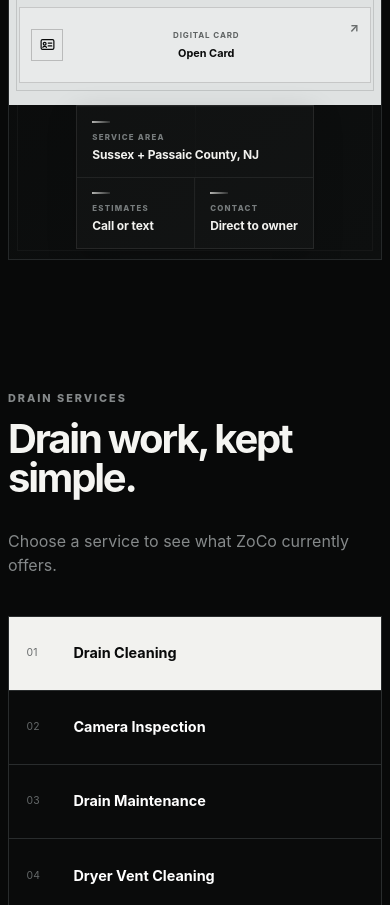
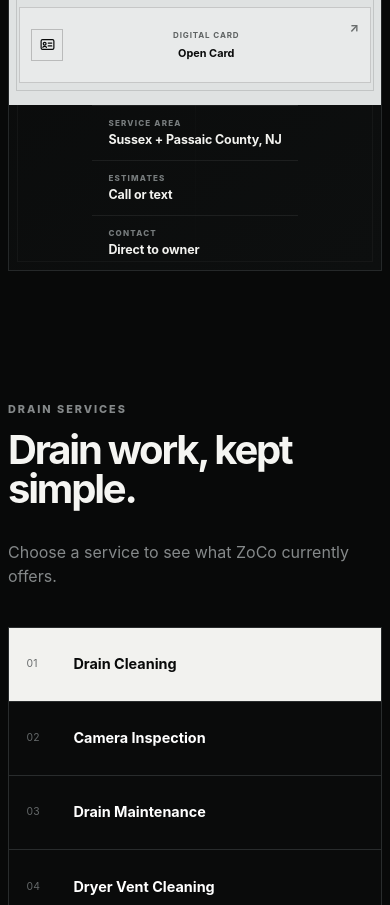
Before and after one commit to gryszzz/ZoCo-Web, a plain HTML site: page index.html in a window 390 px wide. Shown: the part 1510-2415 px from the top of the page. Drawn offline with Linux system fonts and the light colour scheme.

Commit message:
Simplify mobile hero info section

```diff
--- a/theme.css
+++ b/theme.css
@@ -564,3 +564,50 @@ button{font:inherit}
     font-size:.75rem!important;
   }
 }
+
+
+/* simple-even-hero-info-v25 */
+.hero-bottomline{
+  background:transparent!important;
+  box-shadow:none!important;
+}
+.hero-bottomline>div{
+  background:transparent!important;
+}
+.hero-bottomline>div:before{
+  display:none!important;
+}
+
+@media(max-width:620px){
+  .hero-bottomline{
+    margin:0!important;
+    border:0!important;
+    border-top:1px solid rgba(255,255,255,.08)!important;
+    grid-template-columns:1fr!important;
+    background:transparent!important;
+    box-shadow:none!important;
+  }
+  .hero-bottomline>div,
+  .hero-bottomline>div:first-child,
+  .hero-bottomline>div:nth-child(2),
+  .hero-bottomline>div:last-child{
+    grid-column:auto!important;
+    min-height:0;
+    padding:.82rem 1.05rem!important;
+    border-right:0!important;
+    border-bottom:1px solid rgba(255,255,255,.07)!important;
+    background:transparent!important;
+    gap:.18rem;
+  }
+  .hero-bottomline>div:last-child{
+    border-bottom:0!important;
+  }
+  .hero-bottomline span{
+    font-size:.5rem!important;
+    letter-spacing:.15em!important;
+  }
+  .hero-bottomline strong{
+    font-size:.78rem!important;
+    line-height:1.22;
+  }
+}
```
